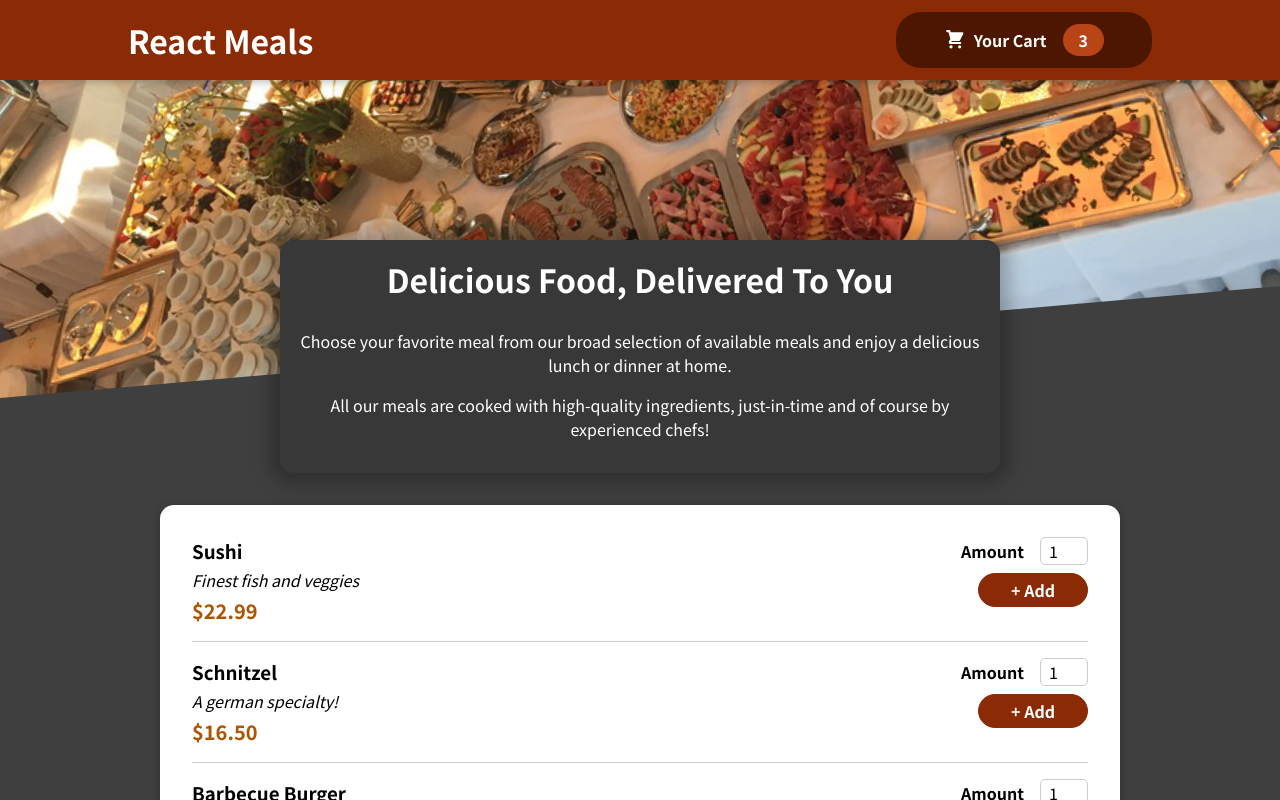
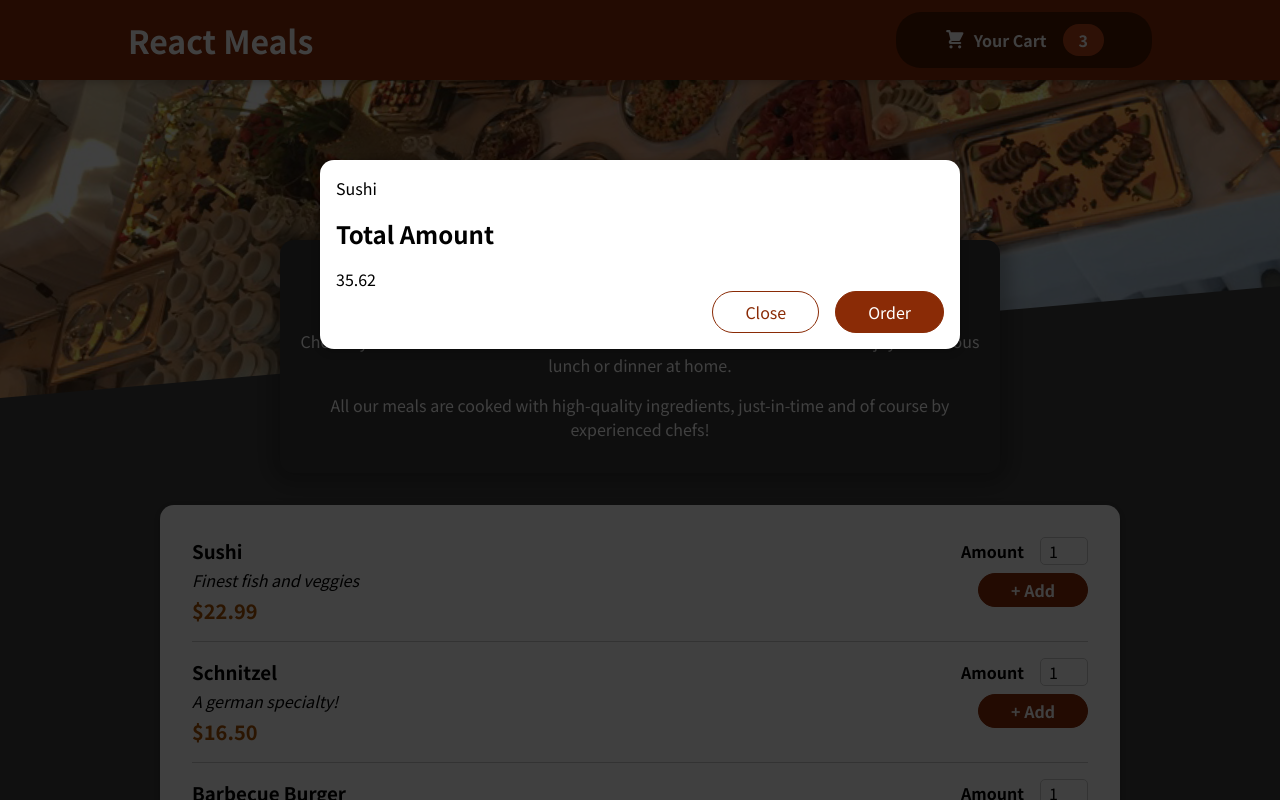
Before and after one commit to mehdisahin/ReactMeals, a React (Create React App) app: page / in a window 1280 px wide. Shown: the top 800 px of the page. Built offline with nearby package versions, Linux system fonts and the light colour scheme.

Commit message:
add modal component via portal

```diff
--- a/public/index.html
+++ b/public/index.html
@@ -5,10 +5,7 @@
     <link rel="icon" href="%PUBLIC_URL%/favicon.ico" />
     <meta name="viewport" content="width=device-width, initial-scale=1" />
     <meta name="theme-color" content="#000000" />
-    <meta
-      name="description"
-      content="Web site created using create-react-app"
-    />
+    <meta name="description" content="Web site created using create-react-app" />
     <link rel="apple-touch-icon" href="%PUBLIC_URL%/logo192.png" />
     <!--
       manifest.json provides metadata used when your web app is installed on a
@@ -28,6 +25,7 @@
   </head>
   <body>
     <noscript>You need to enable JavaScript to run this app.</noscript>
+    <div id="overlays"></div>
     <div id="root"></div>
     <!--
       This HTML file is a template.
--- a/src/App.js
+++ b/src/App.js
@@ -1,10 +1,13 @@
+import React from "react";
 import Header from "./components/Layout/Header";
 import { Fragment } from "react";
 import Meals from "./components/Meals/Meals";
+import Cart from "./components/Cart/Cart";
 
 function App() {
   return (
     <Fragment>
+      <Cart />
       <Header />
       <main>
         <Meals />
--- a/src/components/Cart/Cart.js
+++ b/src/components/Cart/Cart.js
@@ -1,3 +1,4 @@
+import Modal from "../UI/Modal";
 import classes from "./Cart.module.css";
 
 const Cart = (props) => {
@@ -9,7 +10,7 @@
     </ul>
   );
   return (
-    <div>
+    <Modal>
       {cartItems}
       <div>
         <span className={classes.total}>Total Amount</span>
@@ -19,7 +20,7 @@
         <button className={classes["button--alt"]}>Close</button>
         <button className={classes.button}>Order</button>
       </div>
-    </div>
+    </Modal>
   );
 };
 
--- /dev/null
+++ b/src/components/UI/Modal.js
@@ -0,0 +1,26 @@
+import React from "react";
+import classes from "./Modal.module.css";
+import { Fragment } from "react";
+import ReactDOM from "react-dom";
+const Backdrop = (props) => {
+  return <div className={classes.backdrop}></div>;
+};
+const ModalOverlay = (props) => {
+  return (
+    <div className={classes.modal}>
+      <div className={classes.content}>{props.children}</div>
+    </div>
+  );
+};
+const portalElement = document.getElementById("overlays");
+
+const Modal = (props) => {
+  return (
+    <Fragment>
+      {ReactDOM.createPortal(<Backdrop />, portalElement)}
+      {ReactDOM.createPortal(<ModalOverlay>{props.children}</ModalOverlay>, portalElement)}
+    </Fragment>
+  );
+};
+
+export default Modal;
--- /dev/null
+++ b/src/components/UI/Modal.module.css
@@ -0,0 +1,40 @@
+.backdrop {
+  position: fixed;
+  top: 0;
+  left: 0;
+  width: 100%;
+  height: 100vh;
+  z-index: 20;
+  background-color: rgba(0, 0, 0, 0.75);
+}
+
+.modal {
+  position: fixed;
+  top: 20vh;
+  left: 5%;
+  width: 90%;
+  background-color: white;
+  padding: 1rem;
+  border-radius: 14px;
+  box-shadow: 0 2px 8px rgba(0, 0, 0, 0.25);
+  z-index: 30;
+  animation: slide-down 300ms ease-out forwards;
+}
+
+@media (min-width: 768px) {
+  .modal {
+    width: 40rem;
+    left: calc(50% - 20rem);
+  }
+}
+
+@keyframes slide-down {
+  from {
+    opacity: 0;
+    transform: translateY(-3rem);
+  }
+  to {
+    opacity: 1;
+    transform: translateY(0);
+  }
+}
```
